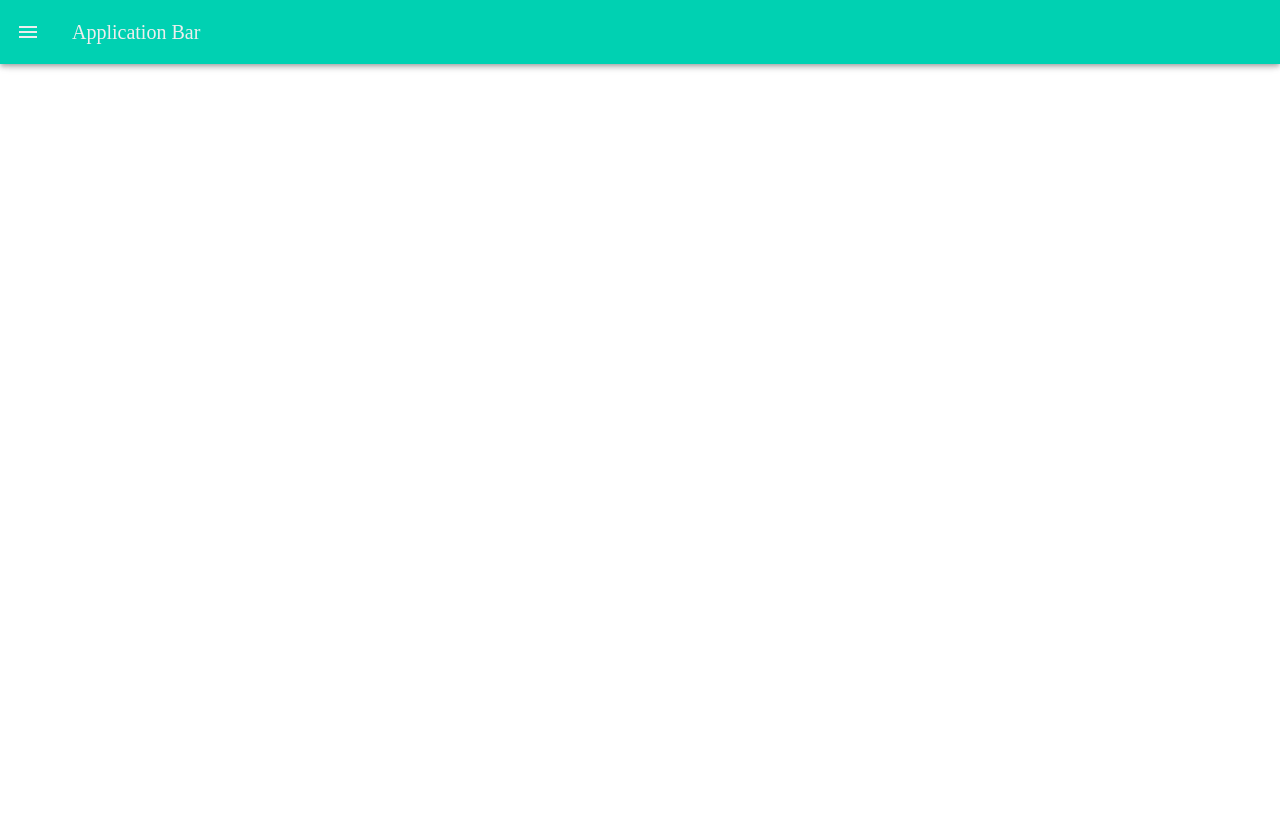
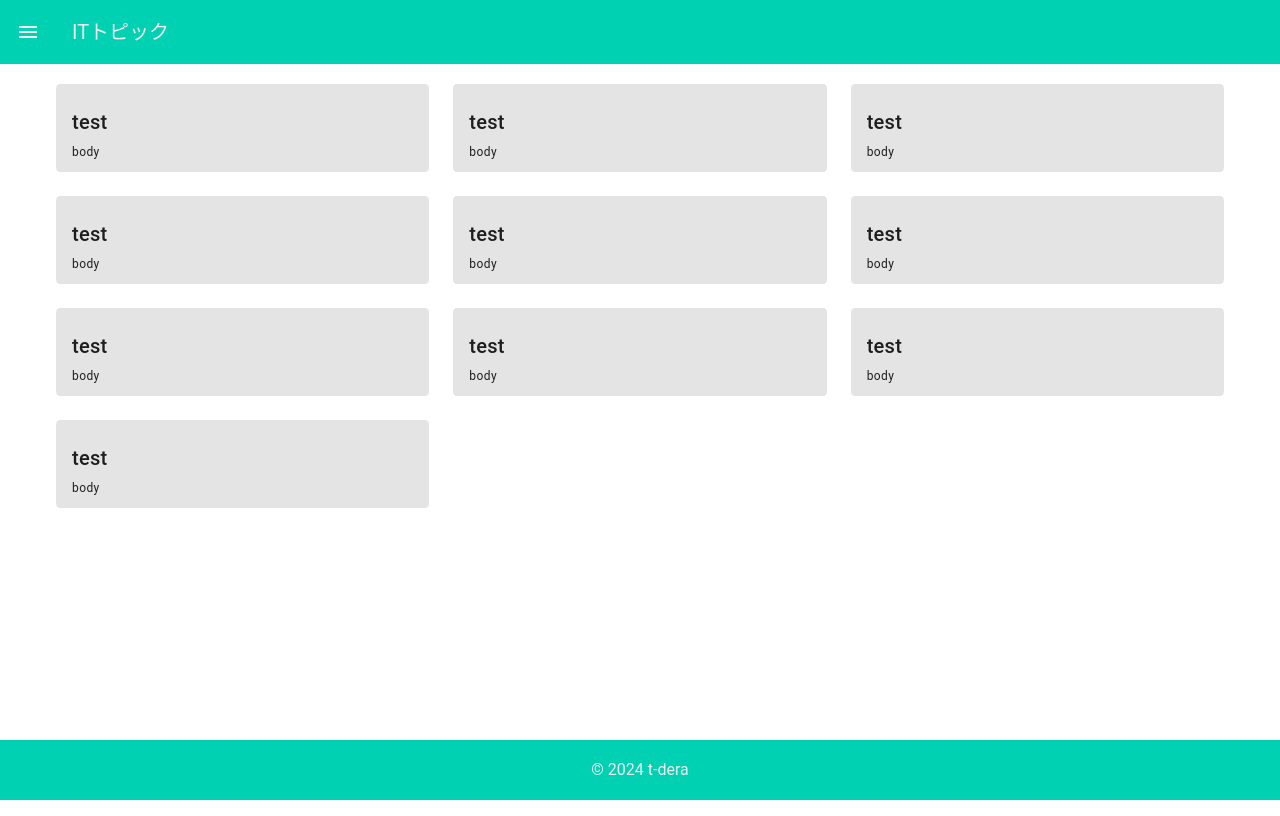
Before and after one commit to TOnodera/ittopic-fontend, a Vue app in the folder frontend/: page / in a window 1280 px wide. Built offline with nearby package versions, Linux system fonts and the light colour scheme; a web font is replaced by a local one.

Commit message:
vuetifyでベース作成

```diff
--- a/frontend/src/App.vue
+++ b/frontend/src/App.vue
@@ -1,24 +1,22 @@
 <script setup lang="ts">
-import img from '@/assets/img/pc.png';
 import SiteHeader from '@/components/atoms/SiteHeader.vue';
+import SiteFooter from './components/atoms/SiteFooter.vue';
 import TopPage from '@/views/TopPage.vue';
-import SiteFooter from './components/atoms/SiteFooter.vue';
+import MainContent from './components/molecules/MainContent.vue';
 </script>
 
 <template>
-  <v-app>
-    <v-icon icon="mdi-home" />
-    <v-container>
-      <v-app-bar :elevation="3">
-        <template v-slot:prepend>
-          <v-app-bar-nav-icon class="text-secondary"></v-app-bar-nav-icon>
-        </template>
-        <v-app-bar-title class="text-secondary"
-          >Application Bar</v-app-bar-title
-        >
-      </v-app-bar>
-    </v-container>
+  <v-app class="app-container">
+    <SiteHeader title="ITトピック" />
+    <MainContent>
+      <TopPage />
+    </MainContent>
+    <SiteFooter />
   </v-app>
 </template>
 
-<style scoped lang="scss"></style>
+<style scoped lang="scss">
+.app-container {
+  min-height: 100vh;
+}
+</style>
--- a/frontend/src/assets/styles/settings.scss
+++ b/frontend/src/assets/styles/settings.scss
@@ -1,3 +1,4 @@
+// フォント設定
 $font-family: 'DotGothic16', sans-serif;
 @use 'vuetify/settings' with (
   $body-font-family: $font-family,
--- a/frontend/src/components/atoms/BasicCard.vue
+++ b/frontend/src/components/atoms/BasicCard.vue
@@ -1,58 +1,16 @@
 <script lang="ts" setup>
-defineProps<{
-  title: string;
-  body: string;
-  img: string;
-}>();
-defineEmits(['click']);
+defineProps<{ title: string; body: string }>();
 </script>
-
 <template>
-  <!-- sp -->
-  <div class="card column is-12 is-hidden-desktop sp" @click="$emit('click')">
-    <div class="card-image">
-      <figure class="image">
-        <img :src="img" :alt="title" />
-      </figure>
-    </div>
-    <div class="card-content">
-      <div class="media">
-        <p class="title is-4 color is-size-5">{{ title }}</p>
+  <v-card variant="tonal">
+    <v-card-item>
+      <div>
+        <div class="text-overline mb-3"></div>
+        <div class="text-h6 mb-1">{{ title }}</div>
+        <div class="text-caption">
+          {{ body }}
+        </div>
       </div>
-
-      <div class="omission">{{ body }}</div>
-    </div>
-  </div>
-  <!-- pc-->
-  <div class="card column is-3 is-hidden-touch m-4 pc" @click="$emit('click')">
-    <div class="card-image">
-      <figure class="image">
-        <img :src="img" :alt="title" />
-      </figure>
-    </div>
-    <div class="card-content">
-      <div class="media">
-        <p class="title is-4 color is-size-5">{{ title }}</p>
-      </div>
-      <div class="omission">{{ body }}</div>
-    </div>
-  </div>
+    </v-card-item>
+  </v-card>
 </template>
-
-<style scoped lang="scss">
-.sp {
-  width: 100%;
-  margin: 0 auto;
-  cursor: pointer;
-}
-.pc {
-  cursor: pointer;
-}
-.color {
-  color: var(--color-text-primary);
-}
-.omission {
-  overflow: hidden;
-  max-height: 12rem;
-}
-</style>
--- a/frontend/src/components/atoms/SiteFooter.vue
+++ b/frontend/src/components/atoms/SiteFooter.vue
@@ -1,14 +1,5 @@
 <template>
-  <footer>copyright t-dera 2024</footer>
+  <v-footer height="5vh" class="text-secondary justify-center"
+    >© 2024 t-dera</v-footer
+  >
 </template>
-
-<style scoped lang="scss">
-footer {
-  background-color: $primary-color;
-  text-align: center;
-  color: $text-secondary;
-  height: 5vh;
-  z-index: 9999;
-  font-size: 1rem;
-}
-</style>
--- a/frontend/src/components/atoms/SiteHeader.vue
+++ b/frontend/src/components/atoms/SiteHeader.vue
@@ -1,57 +1,12 @@
 <script lang="ts" setup>
-defineProps<{
-  img: string;
-  title: string;
-}>();
+import img from '@/assets/img/pc.png';
+defineProps<{ title: string }>();
 </script>
 <template>
-  <header>
-    <!-- sp -->
-    <div
-      class="contents is-mobile is-hidden-desktop columns pt-1 is-centered is-align-item-center"
-    >
-      <div class="column is-12">
-        <div class="columns is-mobile is-centered is-align-items-center">
-          <div class="column is-12 has-text-centered pb-0">
-            <img :src="img" :alt="title" class="logo" />
-            <span class="title pl-2 title">{{ title }} </span>
-          </div>
-        </div>
-      </div>
-    </div>
-    <!-- pc -->
-    <div
-      class="contents columns is-desktop is-hidden-touch pt-1 is-centered is-align-item-center"
-    >
-      <div class="column is-12">
-        <div class="columns is-centered is-align-items-center">
-          <div class="column is-12 has-text-centered">
-            <img :src="img" :alt="title" class="logo" />
-            <span class="title pl-2">{{ title }}</span>
-          </div>
-        </div>
-      </div>
-    </div>
-  </header>
+  <v-app-bar :flat="true">
+    <template v-slot:prepend>
+      <v-app-bar-nav-icon class="text-secondary"></v-app-bar-nav-icon>
+    </template>
+    <v-app-bar-title class="text-secondary">{{ title }}</v-app-bar-title>
+  </v-app-bar>
 </template>
-
-<style scoped lang="scss">
-header {
-  height: 10vh;
-  background-color: $primary-color;
-  .contents {
-    margin: 0 auto;
-    width: 100%;
-    .logo {
-      max-height: 40px;
-      vertical-align: middle;
-    }
-    .title {
-      color: $text-secondary;
-      word-break: keep-all;
-      vertical-align: middle;
-      font-size: 3.5vw;
-    }
-  }
-}
-</style>
--- /dev/null
+++ b/frontend/src/components/molecules/MainContent.vue
@@ -0,0 +1,11 @@
+<template>
+  <main class="main mt-5">
+    <slot></slot>
+  </main>
+</template>
+
+<style lang="scss" scoped>
+.main {
+  min-height: 90vh;
+}
+</style>
--- a/frontend/src/main.ts
+++ b/frontend/src/main.ts
@@ -1,10 +1,11 @@
-import '@mdi/font/css/materialdesignicons.css';
 import { aliases, mdi } from 'vuetify/iconsets/mdi';
 import { createApp } from 'vue';
 import { createVuetify } from 'vuetify';
 import App from './App.vue';
 import '@fontsource/dotgothic16';
 import '@fontsource/dotgothic16/japanese-400.css';
+import '@mdi/font/css/materialdesignicons.css';
+import 'vuetify/styles';
 
 const customLightTheme = {
   dark: false,
--- a/frontend/src/views/TopPage.vue
+++ b/frontend/src/views/TopPage.vue
@@ -1,84 +1,12 @@
 <script lang="ts" setup>
-import SiteHero from '@/components/atoms/SiteHero.vue';
 import BasicCard from '@/components/atoms/BasicCard.vue';
-import BasicCardWrapper from '@/components/atoms/BasicCardWrapper.vue';
-import type { Article } from '@/shared/type';
-import { http, sleep } from '@/utils';
-import { ref, watchEffect } from 'vue';
-import type { AxiosResponse } from 'axios';
-import PendingComponent from '@/components/molecules/PendingComponent.vue';
-
-// 一覧に表示するニュースデータ
-const topics = ref<Article[]>();
-// ページネーション
-const page = ref<number>(1);
-// ページネーションごとのデータ取得数
-const limit = 12;
-// データの読み込み完了判定
-const isPending = ref<boolean>(true);
-// div.topのref
-const el = ref<HTMLElement | null>(null);
-
-// 最下部までスクロールした時の処理
-const onScrollHandler = (target: HTMLElement) => {
-  const { scrollTop, offsetHeight, scrollHeight } = target;
-  const offsetTop = el.value?.offsetTop ? el.value?.offsetTop : 0;
-  if (Math.ceil(scrollTop + offsetHeight + offsetTop) >= scrollHeight) {
-    page.value += 1;
-  }
-};
-
-/**
- * データ取得
- */
-watchEffect(async () => {
-  const skip = (page.value - 1) * limit;
-  const take = limit;
-  isPending.value = true;
-  // データフェッチ
-  const { data } = await http.get<any, AxiosResponse<Article[]>>(
-    `/topics?skip=${skip}&take=${take}`
-  );
-  // 取得データがあればリアクティブオブジェクトを更新して再レンダリングさせる
-  if (0 < data.length) {
-    topics.value = topics.value ? [...topics.value, ...data] : data;
-  }
-  await sleep(1000);
-  isPending.value = false;
-});
-
-const openInTab = (url: string) => {
-  window.open(url);
-};
 </script>
 <template>
-  <div
-    class="top"
-    @scroll="(e) => onScrollHandler(e.target as HTMLElement)"
-    ref="el"
-  >
-    <PendingComponent :is-pending="isPending" />
-    <SiteHero title="新着" subtitle="最新のトピック" />
-    <BasicCardWrapper>
-      <BasicCard
-        v-for="topic in topics"
-        :title="topic.ogpTitle ? topic.ogpTitle : topic.title"
-        :body="topic.ogpDescription ? topic.ogpDescription : topic.content"
-        :img="
-          topic.ogpImage
-            ? topic.ogpImage
-            : 'https://bulma.io/images/placeholders/1280x960.png'
-        "
-        :key="topic.id"
-        @click="openInTab(topic.url)"
-      />
-    </BasicCardWrapper>
-  </div>
+  <v-container class="mt-12">
+    <v-row>
+      <v-col v-for="n in 10" :key="n" cols="12" sm="4">
+        <BasicCard title="test" body="body" />
+      </v-col>
+    </v-row>
+  </v-container>
 </template>
-
-<style scoped lang="scss">
-.top {
-  overflow-y: scroll;
-  height: 90vh;
-}
-</style>
```
Also changed, not shown: frontend/src/components/atoms/BasicCardWrapper.vue (deleted, +0 -26 lines), frontend/src/components/atoms/SiteHero.vue (deleted, +0 -27 lines), frontend/src/views/TopPage_bk.vue (added, +84 -0 lines).
